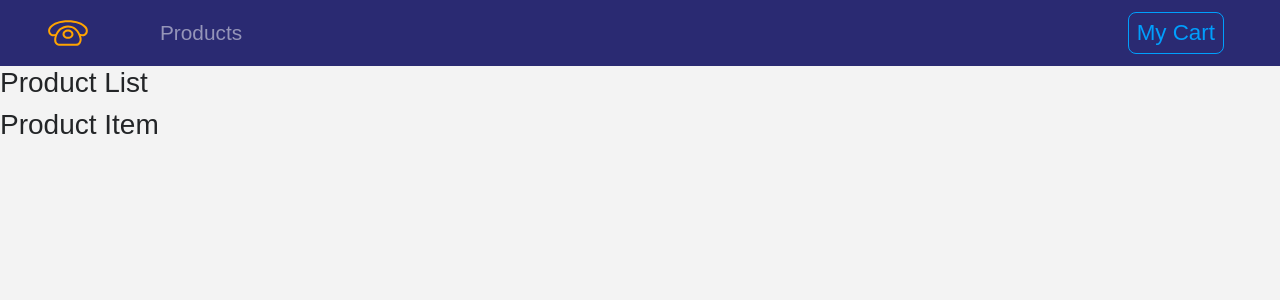
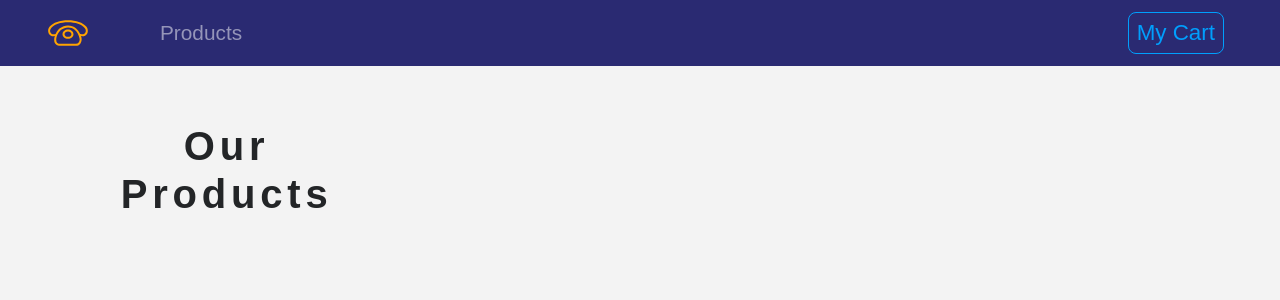
Before and after one commit to Oceanblue713/shopping, a React (Create React App) app: page / in a window 1280 px wide. Shown: the top 300 px of the page. Built offline with nearby package versions, Linux system fonts and the light colour scheme.

Commit message:
Product List

```diff
--- a/src/components/ProductList.js
+++ b/src/components/ProductList.js
@@ -1,12 +1,24 @@
-import React from 'react';
+import React, { useState } from 'react';
 import Product from './Product';
+import Title from './Title';
+import { storeProducts } from '../data';
+const ProductList = () => {
 
-const ProductList = () => {
+  const [products, setProducts] = useState([storeProducts]);
+
+  console.log(storeProducts);
+
   return (
-    <div>
-      <h3>Product List</h3>
-      <Product />
-    </div>
+    <React.Fragment>
+      <div className="py-5">
+        <div className="container">
+          <div className="row">
+            <Title name="our" title="products" />
+
+          </div>
+        </div>
+      </div>
+    </React.Fragment>
   );
 }
 
--- /dev/null
+++ b/src/components/Title.js
@@ -0,0 +1,13 @@
+import React from 'react'
+
+export default function Title({name, title}) {
+  return (
+    <div className="row">
+      <div className="col-10 mx-auto my-2 text-center text-title">
+        <h1 className="text-capitalize font-weight-bold">
+          {name} <strong className="text-blue>">{title}</strong>
+        </h1>
+      </div>
+    </div>
+  )
+}
--- a/src/data.js
+++ b/src/data.js
@@ -1,8 +1,3 @@
-/*
-https://www.iconfinder.com/icons/1243689/call_phone_icon
-Creative Commons (Attribution 3.0 Unported);
-https://www.iconfinder.com/Makoto_msk */
-
 export const storeProducts = [
   {
     id: 1,
```
Also changed, not shown: 1 other file (tests, documents, lock files or other folders).
